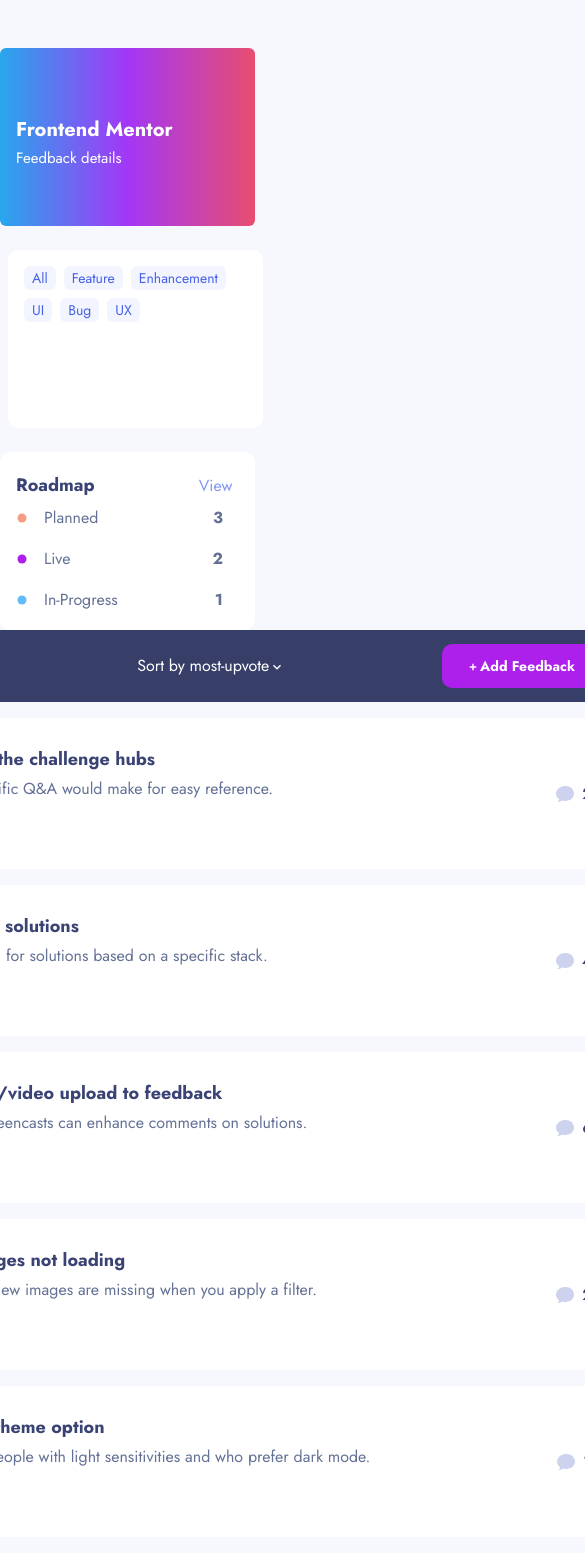
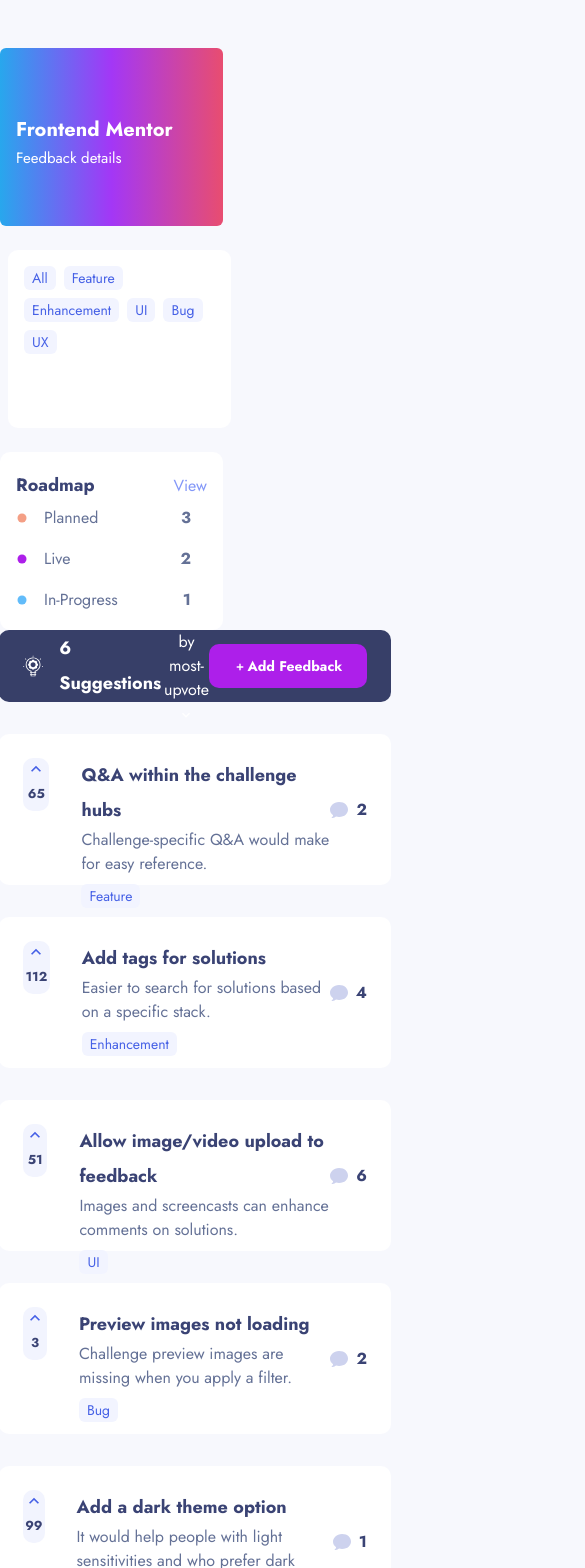
Before and after one commit to lilianaruva/product-feedback-app, a React (Create React App) app: page / in a window 390 px wide. Shown: the top 1568 px of the page, 585 px wide, since content can reach past the window. Built offline with nearby package versions, Linux system fonts and the light colour scheme.

Commit message:
fix responsive suggestion -ipad-

```diff
--- a/src/pages/Roadmap/styles/cardRoadmap.css
+++ b/src/pages/Roadmap/styles/cardRoadmap.css
@@ -7,7 +7,7 @@
     color: #647196;
     background-color: white;
     font-size: 16px;
-    margin: 0.5rem 0;
+    margin: 0.2rem 0;
     overflow-y: auto;
 }
 
@@ -53,6 +53,7 @@
 
 .card-bottom{
     margin-top: 0.5rem;
+    margin-bottom: 0.5rem;
     display: flex;
     justify-content: space-between;
 }
--- a/src/pages/Roadmap/styles/navRoadmap.css
+++ b/src/pages/Roadmap/styles/navRoadmap.css
@@ -4,7 +4,7 @@
     align-items: center;
     border-radius: 10px;
     max-width: 100%;
-    min-width: 689px;
+    min-width: 375px;
     height: 113px;
     background-color: #373F68;
     color: white;
--- a/src/pages/Roadmap/styles/roadmap.css
+++ b/src/pages/Roadmap/styles/roadmap.css
@@ -10,6 +10,7 @@
 
 .roadmap-content {
     max-width: 1110px;
+    min-width: 375px;
 }
 
 .roadmap-columns {
@@ -17,3 +18,20 @@
     flex-direction: row;
     justify-content: space-between;
 }
+
+*{
+    scrollbar-width: thin;
+    scrollbar-color: rgba(155,155,155,0.5) transparent;
+}
+
+*::-webkit-scrollbar{
+    width: 5px;
+}
+*::-webkit-scrollbar-track{
+    background: transparent;
+}
+*::-webkit-scrollbar-thumb{
+    background-color: rgba(155,155,155,0.5);
+    border-radius: 20px;
+    border: transparent;
+}
--- a/src/pages/Suggestions/components/profile.jsx
+++ b/src/pages/Suggestions/components/profile.jsx
@@ -7,7 +7,8 @@
         <>
             <Box
                 display="flex"
-                w="255px"
+                minWidth="223px"
+                maxWidth="255px"
                 h="100%"
                 borderRadius="md"
                 bgGradient="linear(to-r, #28A7ED, #A337F6, #E84D70)">
--- a/src/pages/Suggestions/styles/roadmap.css
+++ b/src/pages/Suggestions/styles/roadmap.css
@@ -1,7 +1,8 @@
 .roadmap-container{
     background-color: white;
     border-radius: 10px;
-    width: 255px;
+    max-width: 255px;
+    min-width: 223px;
     height: 165px;
     padding: 1rem;
 }
@@ -15,6 +16,7 @@
 .roadmap-top{
     display: flex;
     align-items: baseline;
+    justify-content: space-between;
 }
 
 .list{
@@ -23,7 +25,6 @@
 }
 
 .link{
-    margin-left: 6.5rem;
     color: #8397F8;
 }
 
--- a/src/pages/Suggestions/styles/suggestion.css
+++ b/src/pages/Suggestions/styles/suggestion.css
@@ -14,10 +14,14 @@
     flex-wrap: wrap;
     align-items: center;
     align-content: center;
+    justify-content: space-between;
 }
 
 .suggest-right {
     margin-left: 2rem;
+    display: flex;
+    flex-direction: column;
+    flex-wrap: wrap;
 }
 
 
@@ -29,4 +33,7 @@
         align-content: center;
         justify-content: space-between;
     }
+    .suggest-right{
+        margin:0;
+    }
 }
--- a/src/pages/Suggestions/styles/suggestionBar.css
+++ b/src/pages/Suggestions/styles/suggestionBar.css
@@ -3,7 +3,7 @@
     justify-content: space-between;
     align-items: center;
     align-content: center;
-    width: 825px;
+    max-width: 825px;
     height: 72px;
     border-radius: 10px;
     background-color: #373F68;
--- a/src/pages/Suggestions/styles/tags.css
+++ b/src/pages/Suggestions/styles/tags.css
@@ -1,10 +1,12 @@
 .tags-container{
     background-color: white;
     border-radius: 10px;
-    width: 255px;
+    width: 223px;
+    min-width: 223px;
     height: 166px;
     padding: 1rem;
     margin: 1.5rem 0;
+    flex-wrap: wrap;
 }
 
 .tag{
@@ -28,6 +30,7 @@
 
 @media screen and (max-width:1500px) {
     .tags-container {
+        width: 223px;
         height: 178px;
         margin-left: 0.5rem;
         margin-right: 0.5rem;
```
Also changed, not shown: src/pages/Suggestions/styles/profile.css (line endings or trailing spaces).
